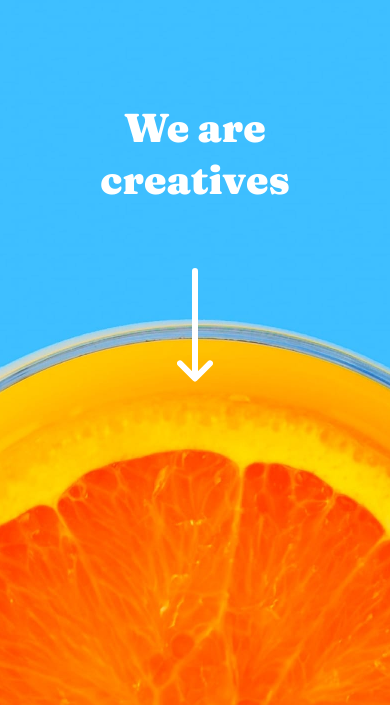
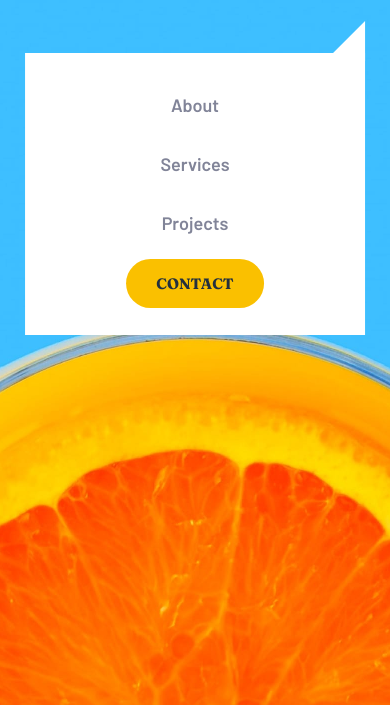
Before and after one commit to humarroquin/sunnyside-landing-page, a plain HTML site: page index.html in a window 390 px wide. Both pictures are taken after a click on the button "Toggle navigation". Shown: the part 93-798 px from the top of the page. Drawn offline with Linux system fonts and the light colour scheme.

Commit message:
added functionality to the mobile navbar button

```diff
--- /dev/null
+++ b/main.js
@@ -0,0 +1,8 @@
+const btn = document.querySelector('.btn-wrapper');
+const navbar = document.querySelector('.navbar');
+
+btn.addEventListener('click', () => {
+  navbar.classList.toggle('show-menu');
+});
+
+// todo ::after element stays on the page if the menu is left active. Reasearch more about pseudo elements.
--- a/styles.css
+++ b/styles.css
@@ -178,6 +178,11 @@ body {
   transform: translateX(-50%);
 }
 
+.logo {
+  width: 7.75rem;
+  height: 1.5rem;
+}
+
 .navbar ul {
   list-style: none;
   align-items: center;
@@ -225,6 +230,26 @@ body {
   aspect-ratio: 1 / 1;
 }
 
+.navbar.show-menu {
+  display: block;
+}
+
+.navbar::after {
+  content: '';
+  width: 0;
+  position: absolute;
+  top: -2rem;
+  right: 0;
+  height: 0;
+  border-bottom: 40px solid var(--clr-white);
+  border-left: 40px solid transparent;
+  display: none;
+}
+
+.navbar.show-menu::after {
+  display: block;
+}
+
 @media screen and (max-width: 660px) {
   .navbar {
     display: none;
@@ -232,7 +257,7 @@ body {
     position: absolute;
     width: 95%;
     padding: 2.4375rem;
-    top: 5rem;
+    top: 6rem;
     right: 50%;
     transform: translateX(50%);
   }
@@ -266,8 +291,10 @@ body {
 }
 
 .hero__heading {
+  text-transform: uppercase;
+  letter-spacing: 0.546875rem;
   position: absolute;
-  top: 12.1875rem;
+  top: clamp(9rem, 7.3737rem + 6.9388vw, 12.1875rem);
   left: 50%;
   transform: translateX(-50%);
   color: var(--clr-white);
@@ -275,7 +302,7 @@ body {
 
 .hero__arrow-img {
   position: absolute;
-  top: 22.53375rem;
+  top: clamp(18.375rem, 16.2532rem + 9.0531vw, 22.5338rem);
   left: 50%;
   transform: translateX(-50%);
 }
```
Also changed, not shown: index.html (+2 -3 lines).
